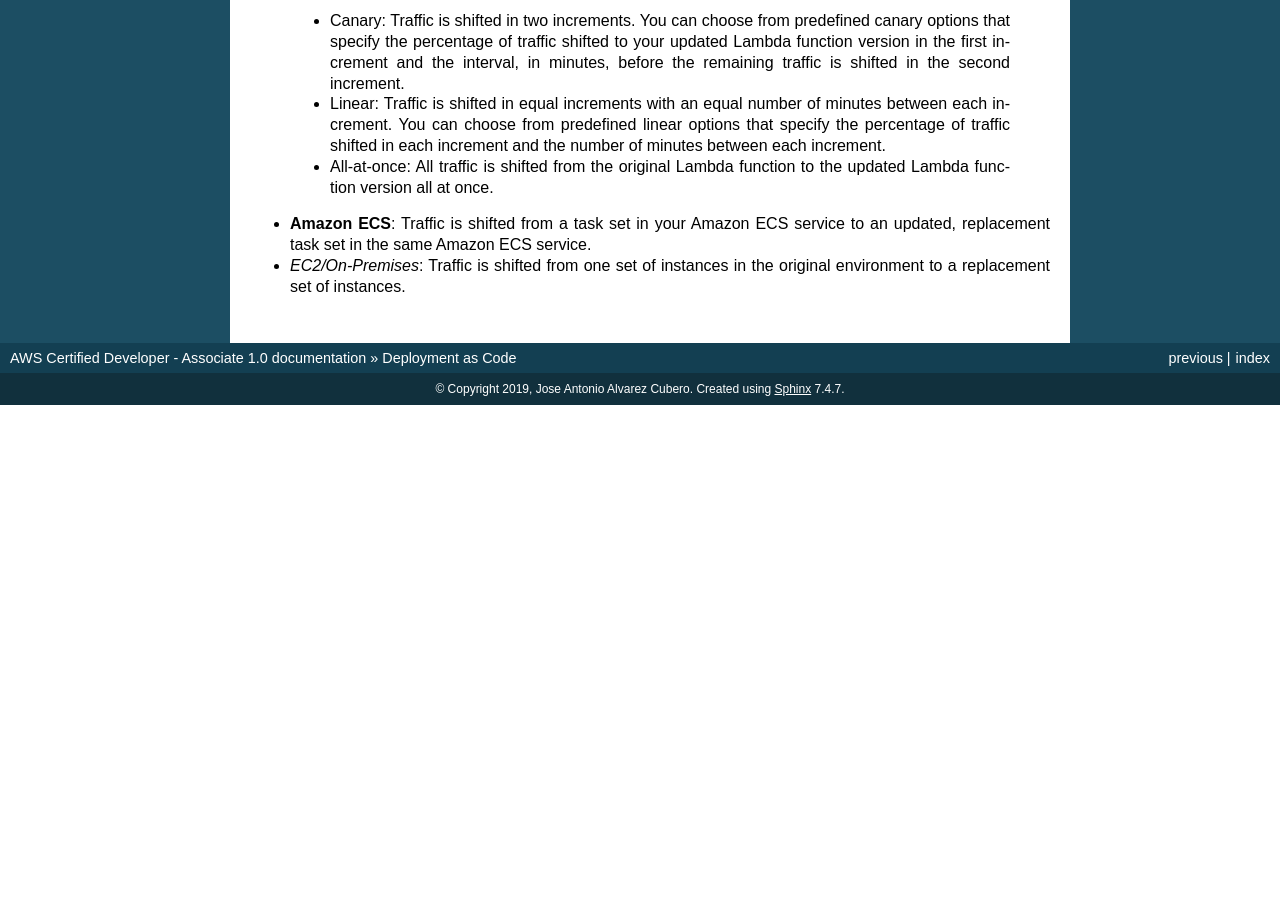
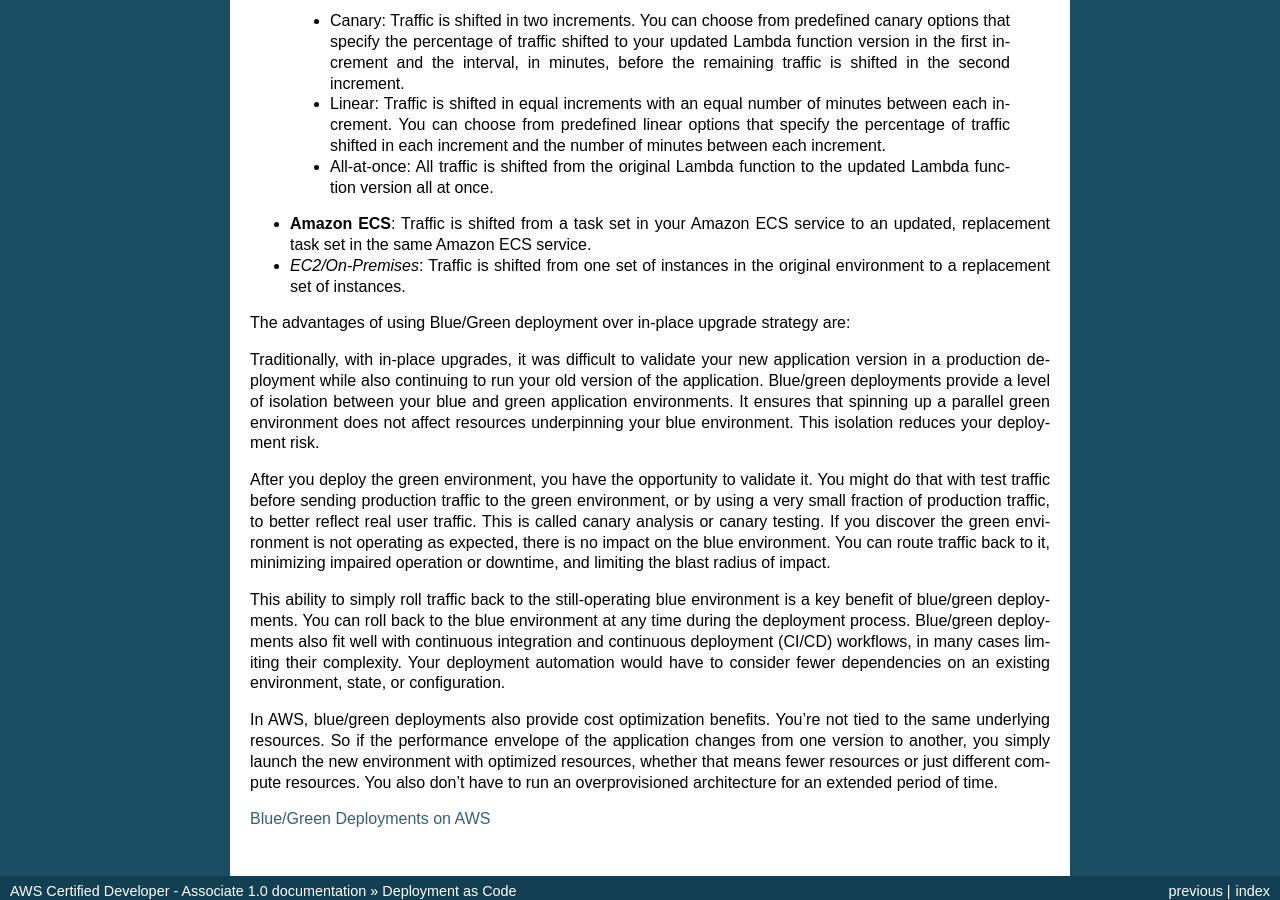
Before and after one commit to jacubero/aws-developer, a Sphinx documentation site: the page built from docs/deployment.rst, in a window 1280 px wide and 900 px high, scrolled down 1644 px. Built offline with Sphinx 7.4.7, drawn with Linux system fonts in a browser that asks for light colours; pages that are not in the unit, such as notebooks, are missing from menus; before the commit the page ends 2049 px from its top, so only the background shows below that.

Commit message:
New version

```diff
--- a/docs/deployment.rst
+++ b/docs/deployment.rst
@@ -60,3 +60,15 @@
 * **Amazon ECS**: Traffic is shifted from a task set in your Amazon ECS service to an updated, replacement task set in the same Amazon ECS service.
 
 * *EC2/On-Premises*: Traffic is shifted from one set of instances in the original environment to a replacement set of instances.
+
+The advantages of using Blue/Green deployment over in-place upgrade strategy are:
+
+Traditionally, with in-place upgrades, it was difficult to validate your new application version in a production deployment while also continuing to run your old version of the application. Blue/green deployments provide a level of isolation between your blue and green application environments. It ensures that spinning up a parallel green environment does not affect resources underpinning your blue environment. This isolation reduces your deployment risk.
+
+After you deploy the green environment, you have the opportunity to validate it. You might do that with test traffic before sending production traffic to the green environment, or by using a very small fraction of production traffic, to better reflect real user traffic. This is called canary analysis or canary testing. If you discover the green environment is not operating as expected, there is no impact on the blue environment. You can route traffic back to it, minimizing impaired operation or downtime, and limiting the blast radius of impact.
+
+This ability to simply roll traffic back to the still-operating blue environment is a key benefit of blue/green deployments. You can roll back to the blue environment at any time during the deployment process. Blue/green deployments also fit well with continuous integration and continuous deployment (CI/CD) workflows, in many cases limiting their complexity. Your deployment automation would have to consider fewer dependencies on an existing environment, state, or configuration.
+
+In AWS, blue/green deployments also provide cost optimization benefits. You’re not tied to the same underlying resources. So if the performance envelope of the application changes from one version to another, you simply launch the new environment with optimized resources, whether that means fewer resources or just different compute resources. You also don’t have to run an overprovisioned architecture for an extended period of time.
+
+`Blue/Green Deployments on AWS <https://d1.awsstatic.com/whitepapers/AWS_Blue_Green_Deployments.pdf>`_
```
